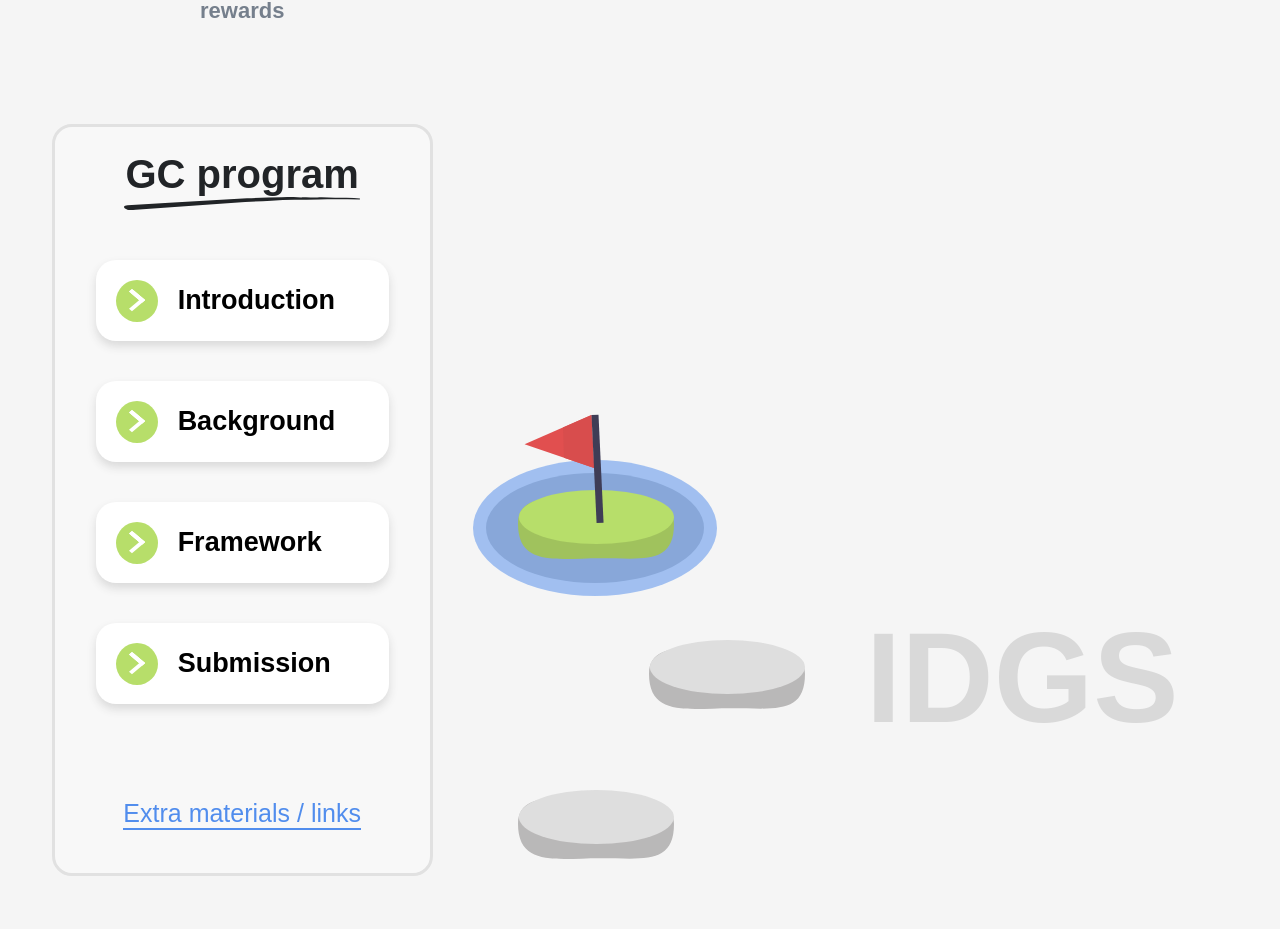
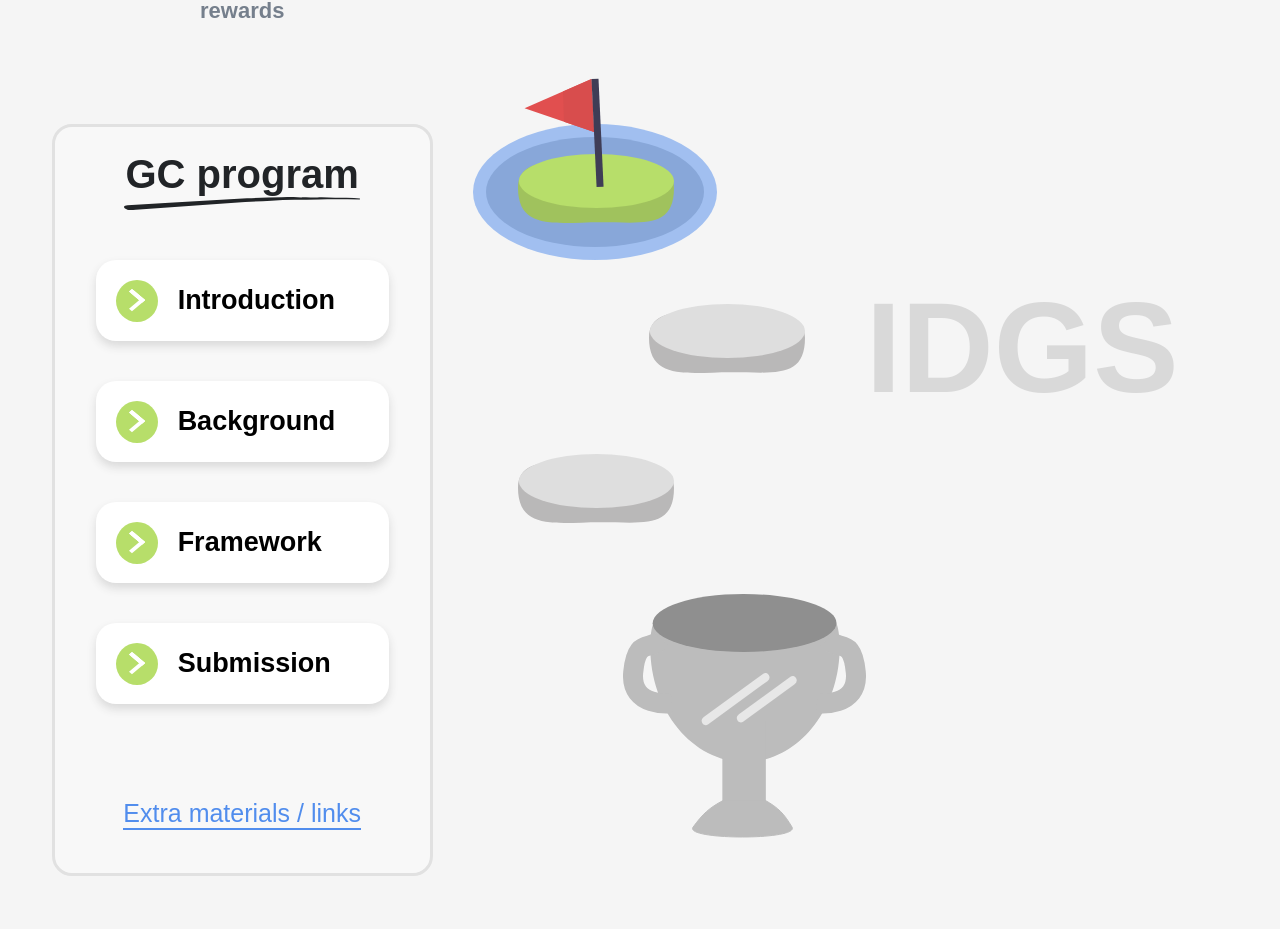
Before and after one commit to titouandeschanels/GlobalCitizenship, a React (Create React App) app in the folder gccapp/: page /journey in a window 1280 px wide. Shown: the part 479-1408 px from the top of the page. Built offline with nearby package versions, Linux system fonts and the light colour scheme; the HTML template or start-up script is replaced by a standard one.

Commit message:
fix layout space #5

```diff
--- a/gccapp/src/components/journey/elements.js
+++ b/gccapp/src/components/journey/elements.js
@@ -48,7 +48,7 @@ export const JourneyBox = styled.div`
 
 export const JourneyContainer = styled.div`
     display: flex;
-    align-items: center;
+    //align-items: center;
     justify-content: center;
     margin: 100px 0px;
     height: 1556px;
@@ -100,7 +100,7 @@ export const CaptionTitle = styled.div`
 `
 export const IDGS = styled.div`
     display: flex;
-    margin-top: 480px;
+    margin-top: 150px;
 `;
 export const SDGS = styled.div`
 `;
```
